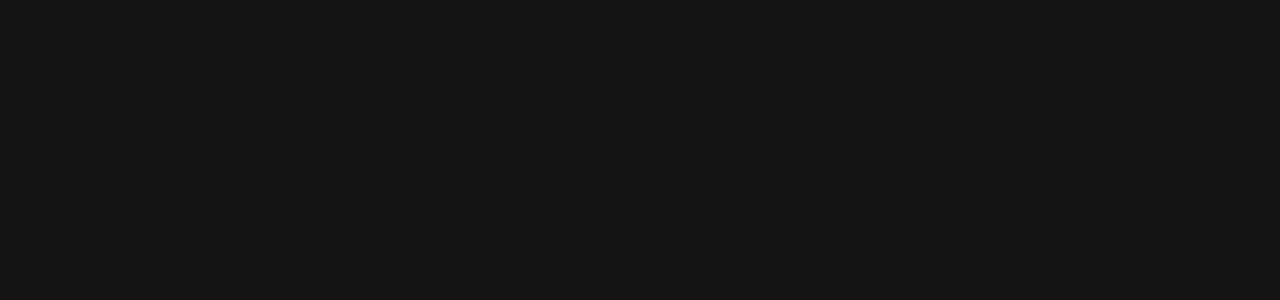
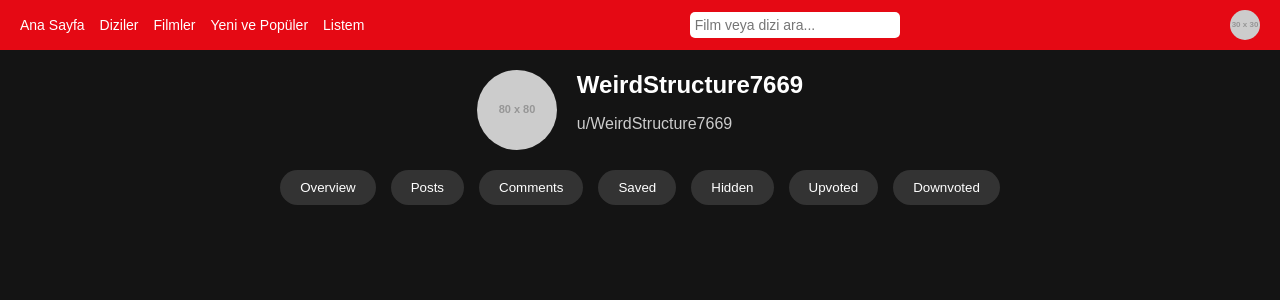
Before and after one commit to guneyhasan/FilmSuggestion, a React (Create React App) app in the folder movie-blog-frontend/: page /profile-page in a window 1280 px wide. Before the commit this address had no page. Shown: the top 300 px of the page. Built offline with nearby package versions, Linux system fonts and the light colour scheme.

Commit message:
Blog Page Updated and Created PrafilePage

```diff
--- a/movie-blog-frontend/package.json
+++ b/movie-blog-frontend/package.json
@@ -6,6 +6,7 @@
     "cra-template": "1.2.0",
     "react": "^19.0.0",
     "react-dom": "^19.0.0",
+    "react-icons": "^5.4.0",
     "react-router-dom": "^7.1.1",
     "react-scripts": "5.0.1",
     "react-youtube": "^10.1.0",
--- a/movie-blog-frontend/src/App.js
+++ b/movie-blog-frontend/src/App.js
@@ -5,6 +5,8 @@ import CreateAccount from "./CreateAccount";
 import ForgotPassword from "./ForgotPassword"; // Forgot Password bileşeni
 import MainPage from "./MainPage";
 import BlogPage from "./BlogPage";
+import ProfilePage from "./ProfilePage";
+
 function App() {
     return (
         <Router>
@@ -15,6 +17,7 @@ function App() {
                     <Route path="/forgot-password" element={<ForgotPassword />} />
                     <Route path="/main-page" element={<MainPage />} />
                     <Route path="/blog-page" element={<BlogPage />} />
+                    <Route path="/profile-page" element={<ProfilePage />} />
                 </Routes>
             </div>
         </Router>
--- a/movie-blog-frontend/src/BlogPage.css
+++ b/movie-blog-frontend/src/BlogPage.css
@@ -264,3 +264,25 @@ body {
     margin: 0;
     padding-left: 140px; /* Başlığın soldan boşluğu */
   }
+
+  /* Video Butonları */
+.video-buttons {
+  display: flex;
+  justify-content: flex-end;  /*Butonları sol tarafa hizala */
+  padding-right: 800px;
+  gap: 10px;
+}
+
+.video-button {
+  background-color: #e50914;
+  color: white;
+  border: none;
+  padding: 10px 15px;
+  border-radius: 5px;
+  cursor: pointer;
+  font-size: 14px;
+}
+
+.video-button:hover {
+  background-color: #b20710;
+}
--- a/movie-blog-frontend/src/BlogPage.jsx
+++ b/movie-blog-frontend/src/BlogPage.jsx
@@ -1,6 +1,7 @@
 import React, { useState, useEffect } from "react";
 import { Link } from "react-router-dom";
 import YouTube from "react-youtube";
+import { FaThumbsUp, FaPlus, FaSave } from "react-icons/fa"; // İkonları import edin
 import "./BlogPage.css";
 
 function BlogPage() {
@@ -13,7 +14,7 @@ function BlogPage() {
   const [siteRating, setSiteRating] = useState(0); // Site puanı
 
   const movieRating = 8.7; // Filmin IMDb puanı
-  const youtubeVideoId = "wb49-oV0F78"; // YouTube video ID (YouTube URL'sindeki v= parametresinden alınır)
+  const youtubeVideoId = "wb49-oV0F78"; // YouTube video ID
 
   // Site puanını hesaplamak için bir efekt
   useEffect(() => {
@@ -114,6 +115,19 @@ function BlogPage() {
           </div>
         </div>
 
+        {/* Butonlar */}
+        <div className="video-buttons">
+          <button className="video-button">
+            <FaThumbsUp style={{ marginRight: "8px" }} /> Beğen
+          </button>
+          <button className="video-button">
+            <FaPlus style={{ marginRight: "8px" }} /> İzleme Listeme Ekle
+          </button>
+          <button className="video-button">
+            <FaSave style={{ marginRight: "8px" }} /> Kaydet
+          </button>
+        </div>
+
         {/* Yorum Alanı */}
         <div className="comment-section">
           <h2>Yorumunuz</h2>
--- /dev/null
+++ b/movie-blog-frontend/src/ProfilePage.css
@@ -0,0 +1,92 @@
+/* Navigasyon Barı */
+.navbar {
+    display: flex;
+    justify-content: space-between;
+    align-items: center;
+    background-color: #e50914;
+    padding: 10px 20px;
+  }
+
+  .navbar-left,
+  .navbar-right {
+    display: flex;
+    align-items: center;
+  }
+
+  .navbar-item {
+    color: white;
+    margin-right: 15px;
+    text-decoration: none;
+  }
+
+  .navbar-item:hover {
+    text-decoration: underline;
+  }
+
+  .search-input {
+    width: 200px;
+    padding: 5px;
+    border-radius: 5px;
+    border: none;
+  }
+
+  .navbar-profile {
+    width: 30px;
+    height: 30px;
+    border-radius: 50%;
+  }
+
+  /* Profil Kısmı */
+  .profile-header {
+    background-color: #141414;
+    padding: 20px;
+    text-align: center;
+    color: white;
+  }
+
+  .profile-info {
+    display: flex;
+    align-items: center;
+    justify-content: center;
+    margin-bottom: 20px;
+  }
+
+  .profile-pic {
+    width: 80px;
+    height: 80px;
+    border-radius: 50%;
+    margin-right: 20px;
+  }
+
+  .profile-details {
+    text-align: left;
+  }
+
+  .profile-username {
+    font-size: 1.5rem;
+    margin: 0;
+  }
+
+  .profile-description {
+    font-size: 1rem;
+    color: #ccc;
+  }
+
+  .profile-tabs {
+    display: flex;
+    justify-content: center;
+    gap: 15px;
+  }
+
+  .profile-tab {
+    background-color: #333;
+    color: white;
+    border: none;
+    padding: 10px 20px;
+    border-radius: 20px;
+    cursor: pointer;
+  }
+
+  .profile-tab:hover {
+    background-color: #444;
+  }
--- /dev/null
+++ b/movie-blog-frontend/src/ProfilePage.jsx
@@ -0,0 +1,59 @@
+import React from "react";
+import { Link } from "react-router-dom";
+import "./ProfilePage.css";
+
+function ProfilePage() {
+  const userInfo = {
+    username: "WeirdStructure7669",
+    profilePic: "https://via.placeholder.com/80", // Varsayılan profil resmi
+    description: "u/WeirdStructure7669",
+  };
+
+  const tabs = ["Overview", "Posts", "Comments", "Saved", "Hidden", "Upvoted", "Downvoted"];
+
+  return (
+    <>
+      {/* Navigasyon Barı */}
+      <div className="navbar">
+        <div className="navbar-left">
+          <Link to="/" className="navbar-item">Ana Sayfa</Link>
+          <Link to="/series" className="navbar-item">Diziler</Link>
+          <Link to="/movies" className="navbar-item">Filmler</Link>
+          <Link to="/new" className="navbar-item">Yeni ve Popüler</Link>
+          <Link to="/list" className="navbar-item">Listem</Link>
+        </div>
+        <div className="navbar-middle">
+          <input type="text" placeholder="Film veya dizi ara..." className="search-input" />
+        </div>
+        <div className="navbar-right">
+          <i className="navbar-icon fas fa-bell"></i>
+          <img
+            src="https://via.placeholder.com/30"
+            alt="Profile"
+            className="navbar-profile"
+          />
+        </div>
+      </div>
+
+      {/* Kullanıcı Bilgileri */}
+      <div className="profile-header">
+        <div className="profile-info">
+          <img src={userInfo.profilePic} alt={userInfo.username} className="profile-pic" />
+          <div className="profile-details">
+            <h1 className="profile-username">{userInfo.username}</h1>
+            <p className="profile-description">{userInfo.description}</p>
+          </div>
+        </div>
+        <div className="profile-tabs">
+          {tabs.map((tab, index) => (
+            <button key={index} className="profile-tab">
+              {tab}
+            </button>
+          ))}
+        </div>
+      </div>
+    </>
+  );
+}
+
+export default ProfilePage;
```
Also changed, not shown: 1 other file (tests, documents, lock files or other folders).
